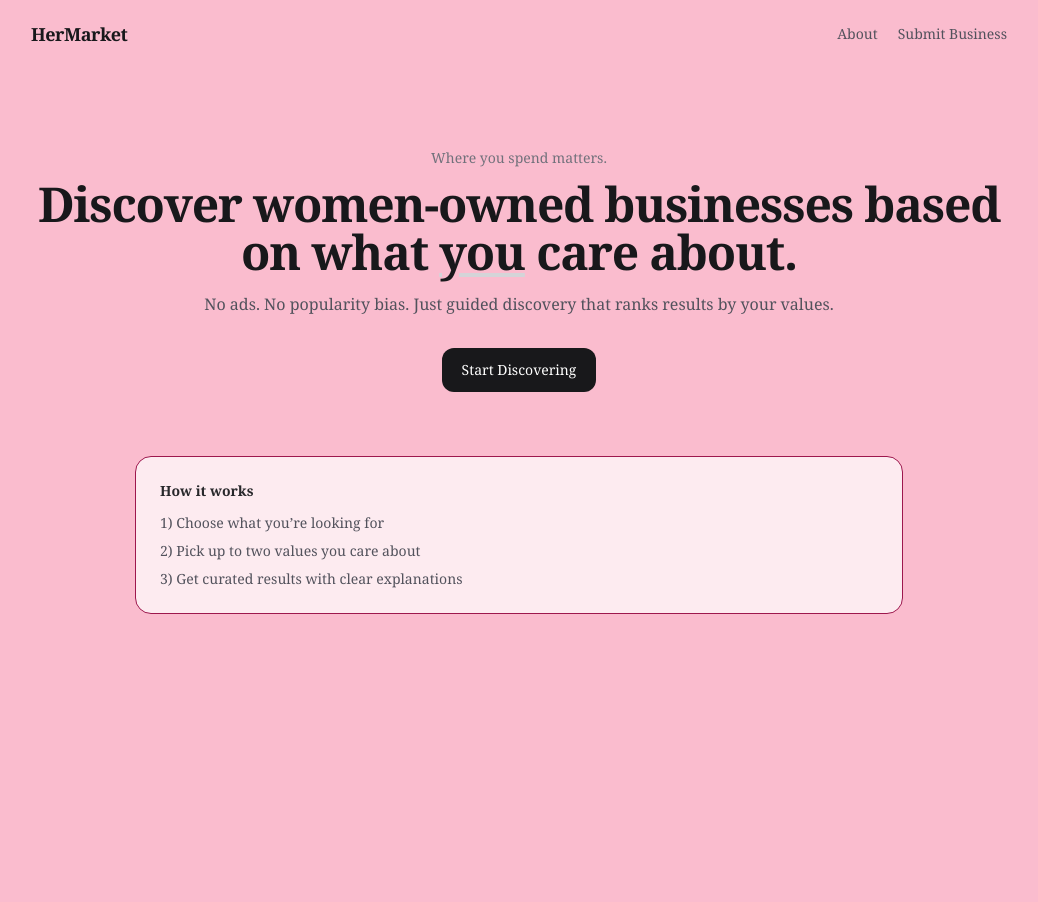
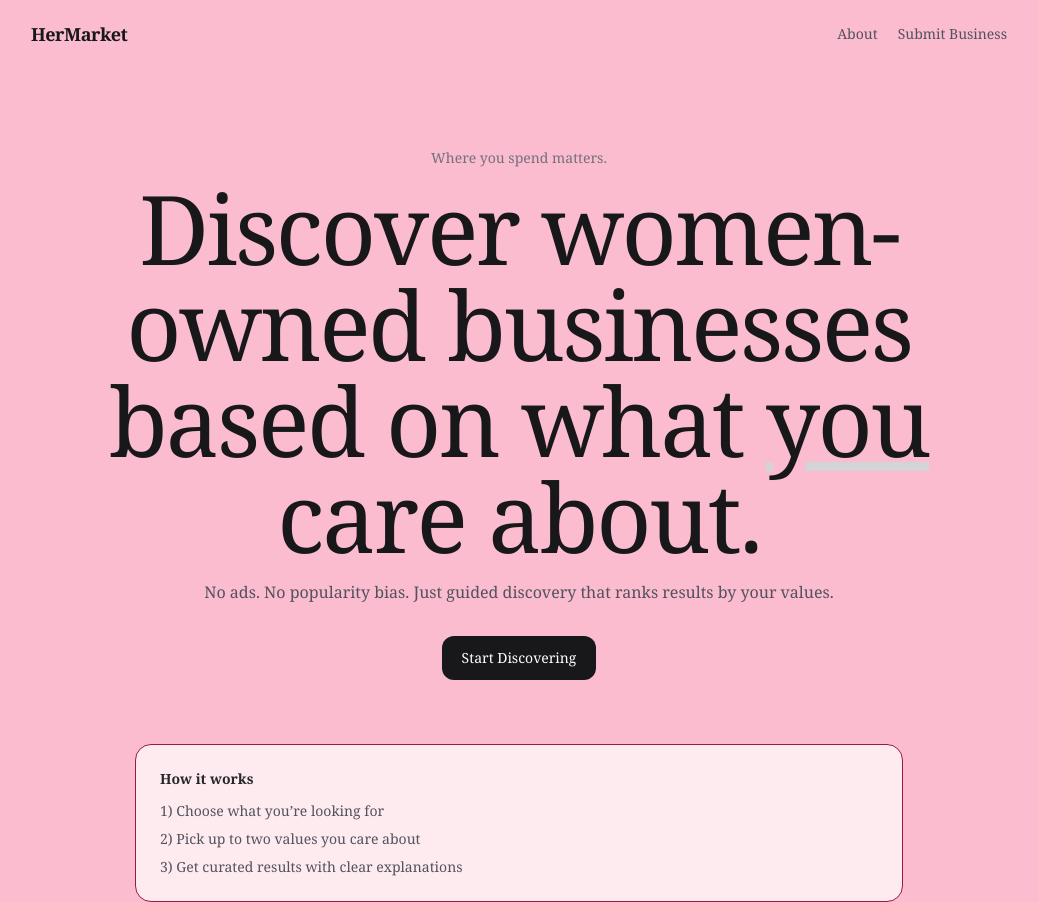
Before and after one commit to suhanikhare0104/guided-discovery-demo, a Next.js app: page / in a window 1280 px wide. Shown: the whole page, without its empty margins (121-1159 px from the left). Before the commit the page ends 800 px from the top, so only its background shows below. Built offline with nearby package versions, Linux system fonts and the light colour scheme.

Commit message:
Update page.tsx
made main title bigger

```diff
--- a/app/page.tsx
+++ b/app/page.tsx
@@ -19,7 +19,7 @@
           Where you spend matters.
         </p>
 
-        <h1 className="mt-3 text-4xl font-semibold tracking-tight sm:text-5xl">
+        <h1 className="mt-3 text-5xl sm:text-6xl md:text-7xl lg:text-8xl font-light tracking-tight text-center">
           Discover women-owned businesses based on what{" "}
           <span className="underline decoration-zinc-300">you</span> care about.
         </h1>
```
